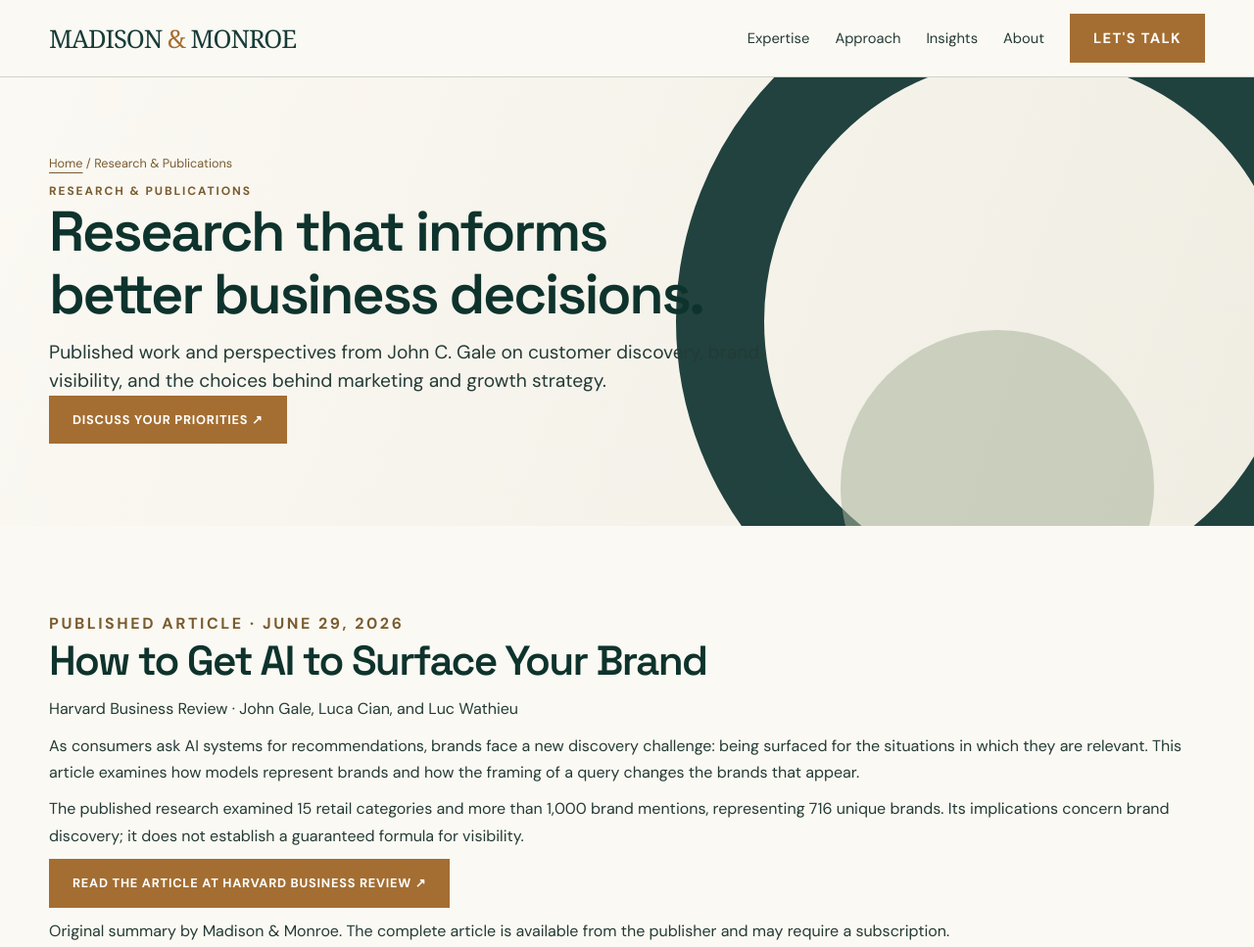
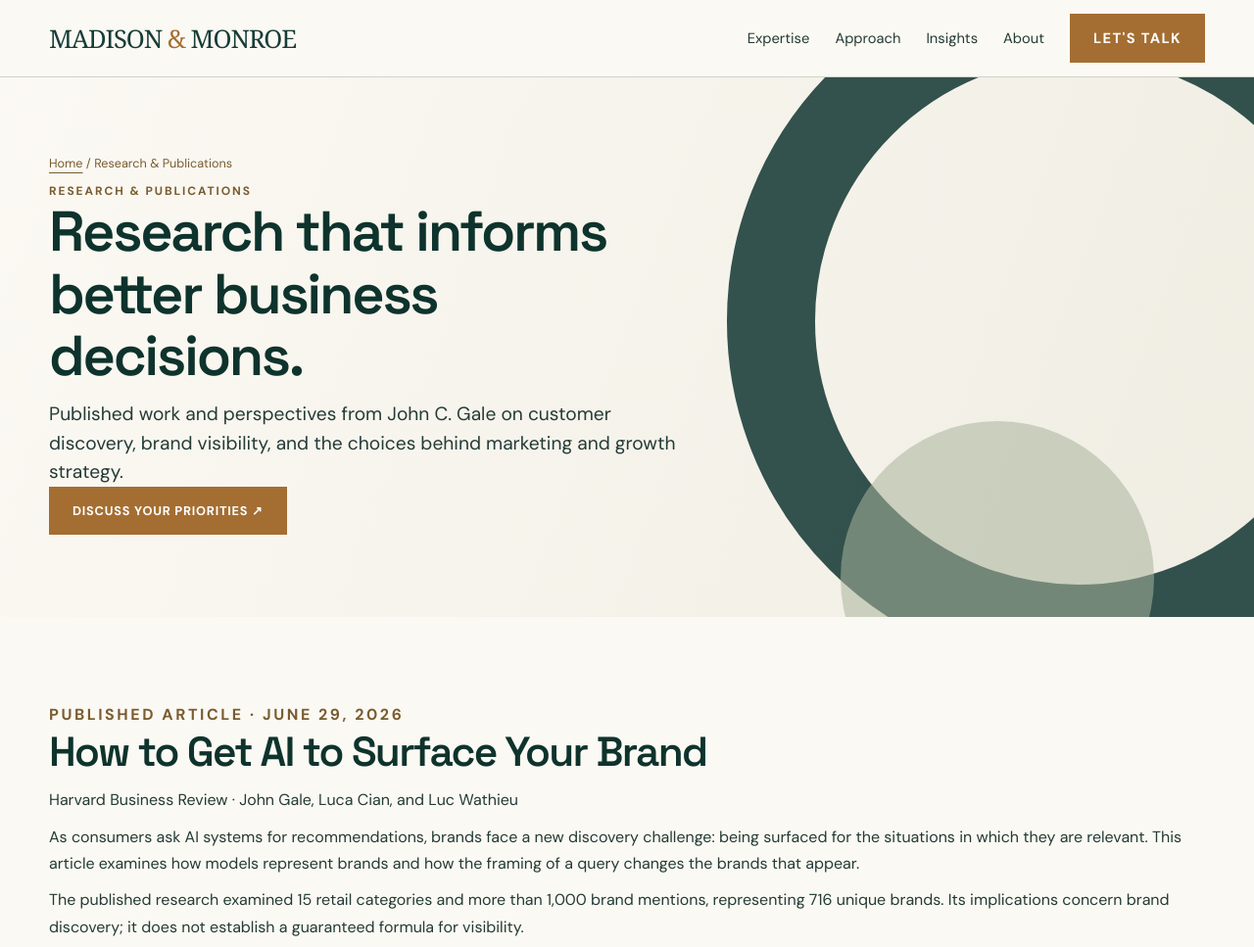
Before and after one commit to Espada25-glitch/madisonmonroegroup, a plain HTML site: page research/index.html in a window 1280 px wide. Shown: the top 967 px of the page at 98% size. Drawn offline with Linux system fonts and the light colour scheme; a script that the page names is missing.

Commit message:
Prevent legacy page headlines from overlapping geometric artwork

```diff
--- a/concept-b-legacy.css
+++ b/concept-b-legacy.css
@@ -58,3 +58,14 @@
 .legacy-page .service-layout .service-aside h3{font-size:1.5rem}
 .legacy-page .related-services{width:calc(100% - 64px);max-width:var(--max);margin:auto}
 @media(max-width:700px){.legacy-page .contact-grid{grid-template-columns:1fr;gap:24px}.legacy-page .service-faq,.legacy-page .related-services{width:calc(100% - 36px)}}
+
+/* Keep artwork in its own visual field rather than behind long titles. */
+@media(min-width:701px){
+.legacy-page .service-hero h1,.legacy-page .perspective-hero h1{max-width:56%}
+.legacy-page .service-hero .lede,.legacy-page .perspective-hero .lede{max-width:56%}
+.legacy-page .service-hero::before,.legacy-page .perspective-hero::before{right:-14%;opacity:.88}
+}
+@media(max-width:700px){
+.legacy-page .service-hero h1,.legacy-page .perspective-hero h1{max-width:100%}
+.legacy-page .service-hero .lede,.legacy-page .perspective-hero .lede{max-width:100%}
+}
```
